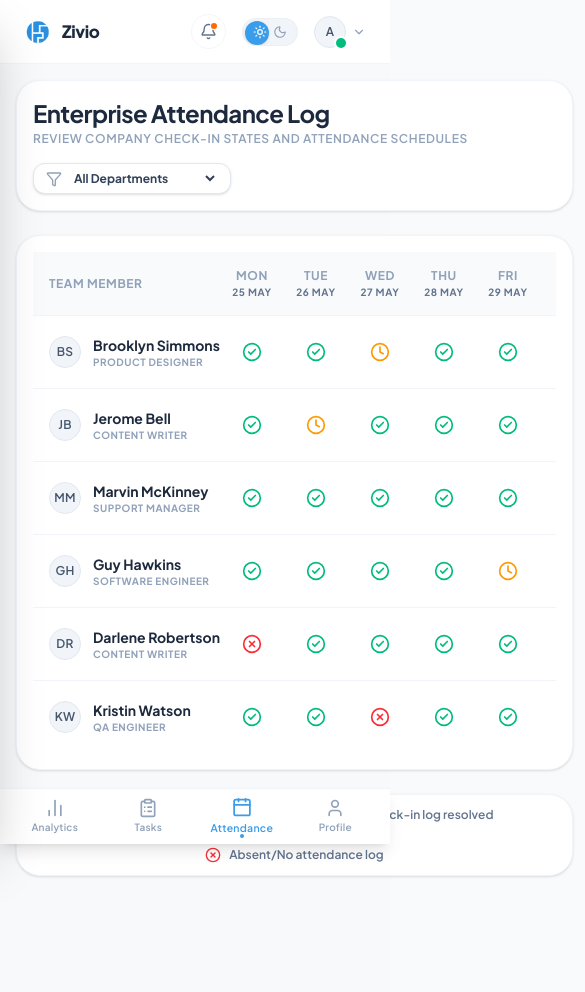
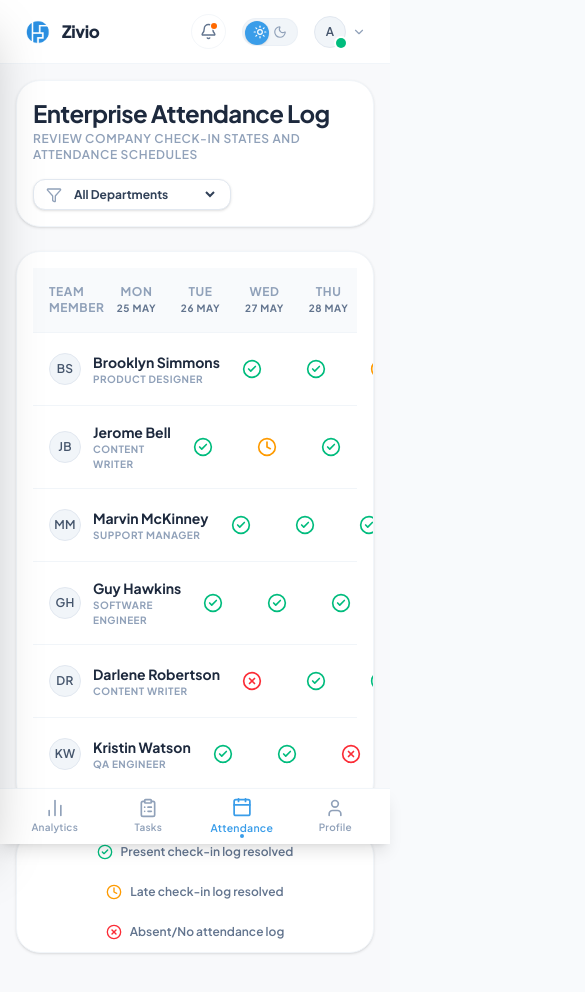
Before and after one commit to Aswinsaipalakonda/Zivio-HPS, a Next.js app in the folder frontend/: page /director/attendance in a window 390 px wide. Shown: the top 992 px of the page, 585 px wide, since content can reach past the window. Built offline with nearby package versions, Linux system fonts and the light colour scheme; no server answers.

Commit message:
style: fix horizontal overflow on mobile viewports by adding min-w-0 to content wrapper

```diff
--- a/frontend/src/app/(director)/layout.tsx
+++ b/frontend/src/app/(director)/layout.tsx
@@ -40,7 +40,7 @@ export default function DirectorLayout({ children }: { children: React.ReactNode
           <DesktopSidebar navItems={DIRECTOR_NAV_ITEMS} user={user} />
 
           {/* Right Side Main Content Panel */}
-          <main className="flex-1 lg:pl-[260px] pb-[56px] lg:pb-0 min-h-[calc(100vh-64px)]">
+          <main className="flex-1 min-w-0 overflow-hidden lg:pl-[260px] pb-[56px] lg:pb-0 min-h-[calc(100vh-64px)]">
             <div className="p-4 sm:p-6 lg:p-8">
               {children}
             </div>
--- a/frontend/src/app/(employee)/layout.tsx
+++ b/frontend/src/app/(employee)/layout.tsx
@@ -39,7 +39,7 @@ export default function EmployeeLayout({ children }: { children: React.ReactNode
           <DesktopSidebar navItems={EMPLOYEE_NAV_ITEMS} user={user} />
 
           {/* Right Side Main Content Panel */}
-          <main className="flex-1 lg:pl-[260px] pb-[56px] lg:pb-0 min-h-[calc(100vh-64px)]">
+          <main className="flex-1 min-w-0 overflow-hidden lg:pl-[260px] pb-[56px] lg:pb-0 min-h-[calc(100vh-64px)]">
             <div className="p-4 sm:p-6 lg:p-8">
               {children}
             </div>
--- a/frontend/src/app/(manager)/layout.tsx
+++ b/frontend/src/app/(manager)/layout.tsx
@@ -41,7 +41,7 @@ export default function ManagerLayout({ children }: { children: React.ReactNode
           <DesktopSidebar navItems={MANAGER_NAV_ITEMS} user={user} />
 
           {/* Right Side Main Content Panel */}
-          <main className="flex-1 lg:pl-[260px] pb-[56px] lg:pb-0 min-h-[calc(100vh-64px)]">
+          <main className="flex-1 min-w-0 overflow-hidden lg:pl-[260px] pb-[56px] lg:pb-0 min-h-[calc(100vh-64px)]">
             <div className="p-4 sm:p-6 lg:p-8">
               {children}
             </div>
--- a/frontend/src/app/profile/page.tsx
+++ b/frontend/src/app/profile/page.tsx
@@ -94,7 +94,7 @@ export default function ProfilePage() {
       <DesktopSidebar navItems={navItems} user={user} />
 
       {/* Main Panel Content */}
-      <main className="lg:pl-[260px] pb-[56px] lg:pb-0 min-h-screen flex flex-col">
+      <main className="flex-1 min-w-0 overflow-hidden lg:pl-[260px] pb-[56px] lg:pb-0 min-h-screen flex flex-col">
         <Header user={user} onMenuClick={() => setIsSidebarOpen(true)} />
         <div className="flex-1 p-4 sm:p-6 lg:p-8 flex flex-col items-center justify-center">
           <div className="w-full max-w-xl">
```
